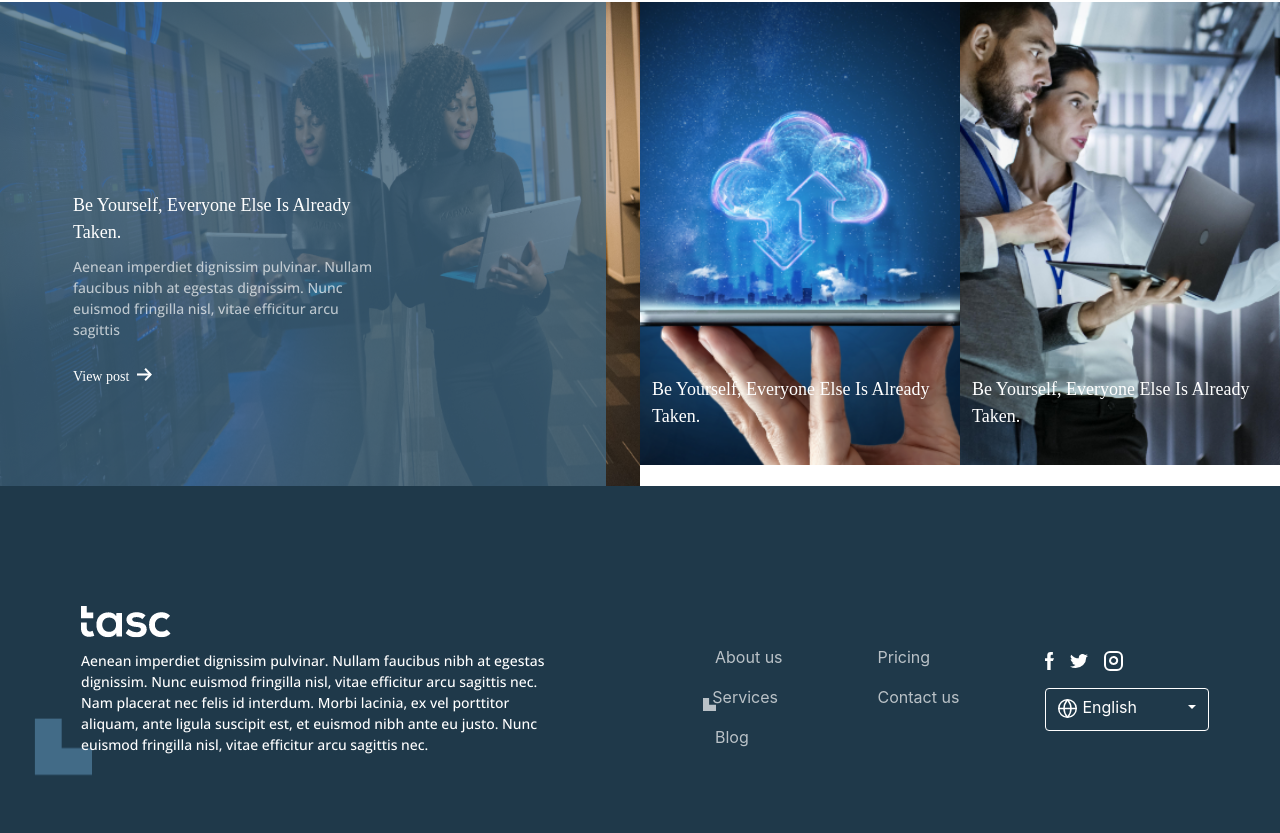
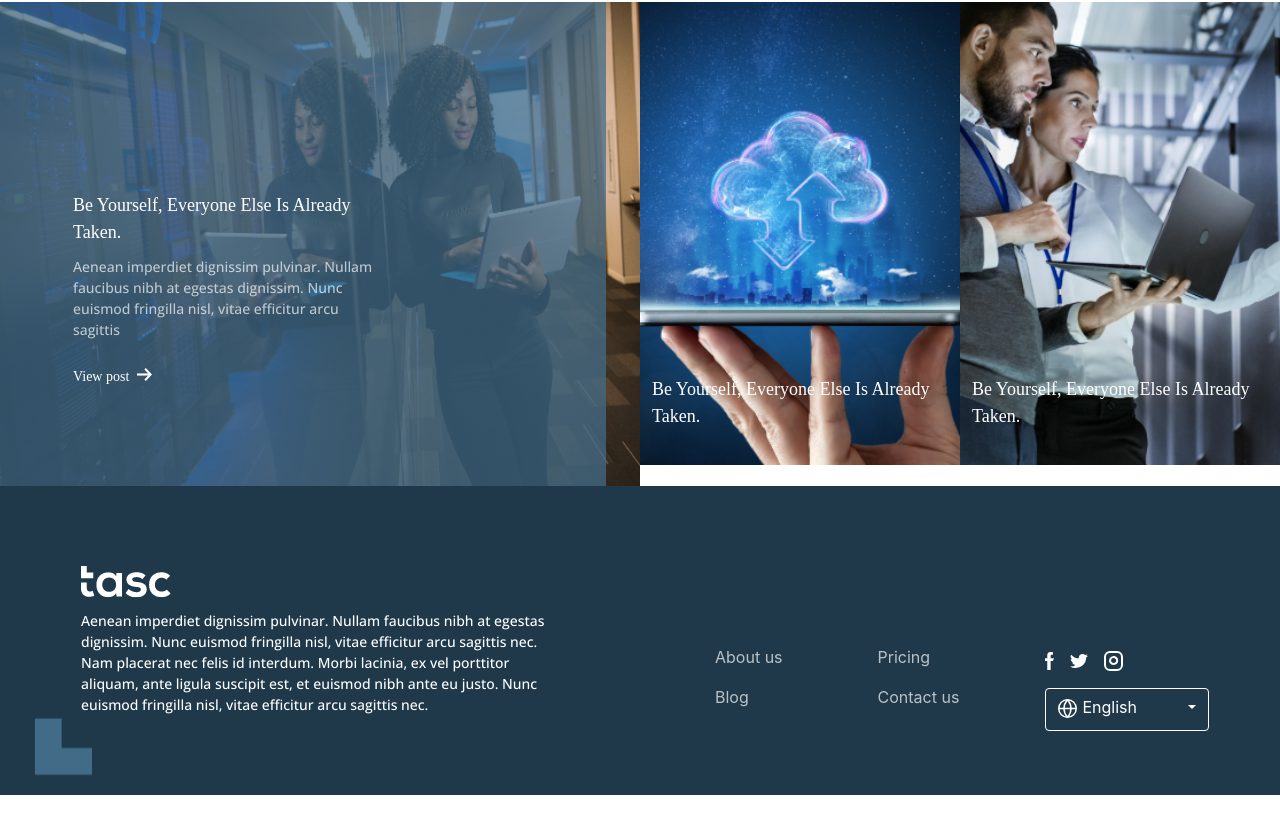
Before and after one commit to NancyAhmed97/tasc-project, a React (Create React App) app: page / in a window 1280 px wide. Shown: the part 3033-3866 px from the top of the page. After the commit the page ends 3828 px from the top, so only its background shows below. Built offline with nearby package versions, Linux system fonts and the light colour scheme.

Commit message:
delete services

```diff
--- a/src/Modules/Common/Footer/Footer.js
+++ b/src/Modules/Common/Footer/Footer.js
@@ -68,11 +68,11 @@ function Footer({activeState}) {
                       About us
                     </Link>
                   </li>
-                  <li className={activeState==="home"?"active text-white mt-3":"text-white mt-3"}>
+                  {/* <li className={activeState==="home"?"active text-white mt-3":"text-white mt-3"}>
                     <Link to="/services" className={activeState==="home"?"text-white ":"text-white px-3"}>
                     Services
                                         </Link>
-                  </li>
+                  </li> */}
                   <li className={activeState==="blog"?"active text-white mt-3":"text-white mt-3"}>
                     <Link to="/blog" className={activeState==="blog"?"text-white ":"text-white px-3"}>
                       Blog
```
